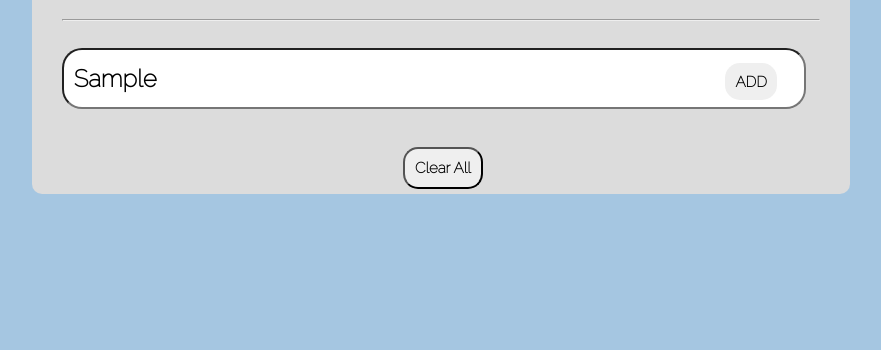
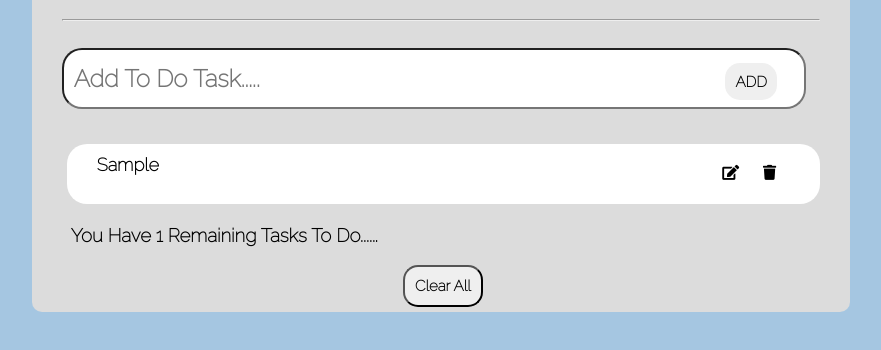
Before and after one commit to Htet-Myat-Linn/todo, a plain HTML site: page toDoList(Real).html in a window 1280 px wide. Both pictures are taken after typing "Sample" into the empty fields and a click on the button "ADD". Shown: the part 74-424 px from the top of the page, without its empty margins (199-1080 px from the left). Drawn offline with Linux system fonts and the light colour scheme.

Commit message:
Update toDoList(Real).html

```diff
--- a/toDoList(Real).html
+++ b/toDoList(Real).html
@@ -137,6 +137,7 @@
 
         showList();
         function addToList(){
+            if(checkAvailable()){
                 var text = input.value;
                 if(textFilter(text)){
                     var oldData = JSON.parse(localStorage.todo);
@@ -149,7 +150,12 @@
                     showList();
                 }
             }
+            else{
+                localStorage.todo = JSON.stringify({"len":0});
+            }
+        }
         function showList(){
+            if(checkAvailable()){
                 var fetchData = JSON.parse(localStorage.todo);
                 var remaining = 0;
                 ul.innerHTML = "";
@@ -167,11 +173,20 @@
             }
                 document.getElementById("remaining").innerHTML = "You Have "+remaining+" Remaining Tasks To Do......";
             }
+            else{
+                localStorage.todo = JSON.stringify({"len":0});
+            }
+        }
         function clearAll(){
+            if(checkAvailable()){
                 var deleteConfirm = confirm("Are you sure want to delete all?");
                 if(deleteConfirm){
                     localStorage.todo = JSON.stringify({"len":0});
                     showList();
+                }
+            }
+            else{
+                alert("There is nothing!");
             }
         }
         function deleteList(key){
@@ -209,6 +224,15 @@
             }
 
         }
+        function checkAvailable(){
+            if(localStorage.todo){
+                return true;
+            }
+            else{
+                return false;
+            }
+
+        }
     </script>
 </body>
 </html>
```
Lines whose indentation alone changed are shown as unchanged.
